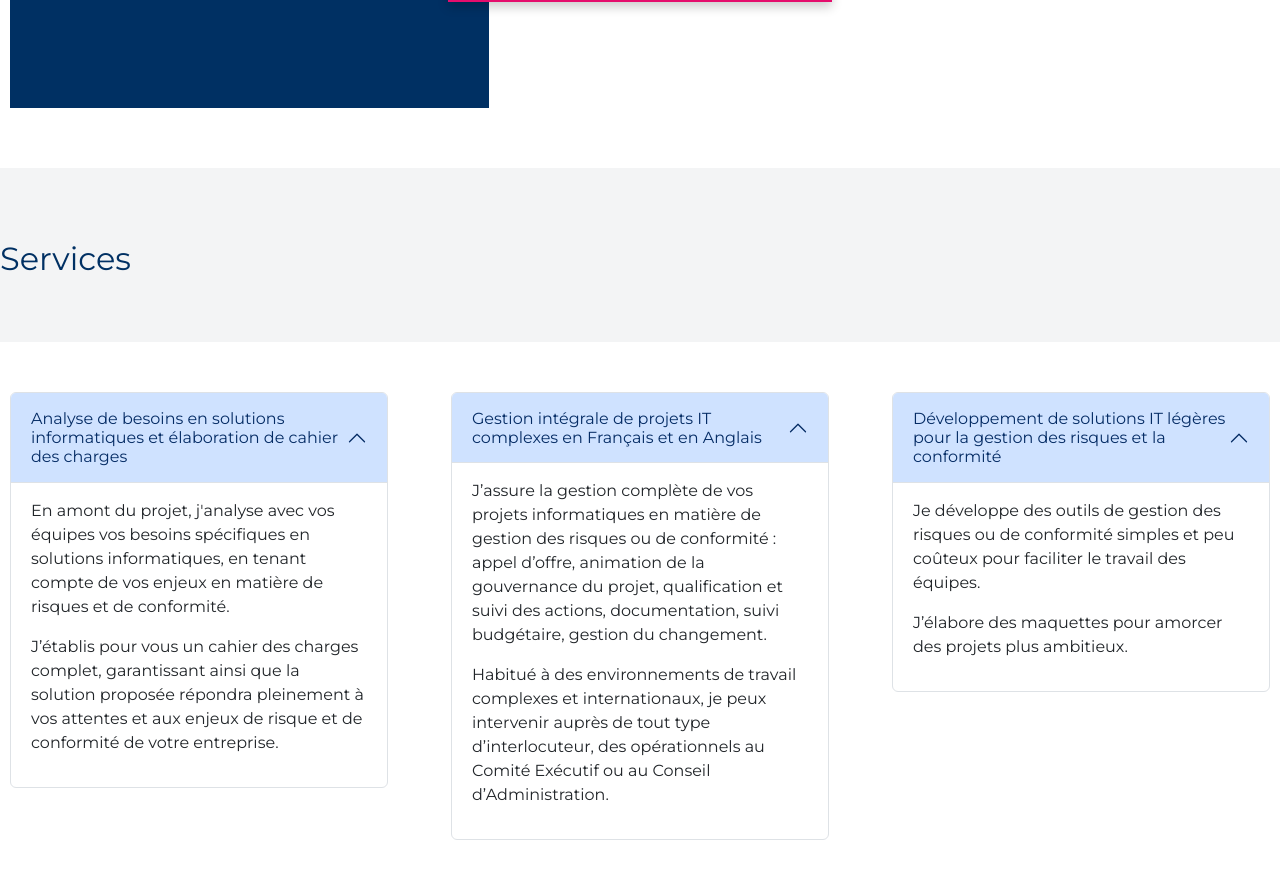
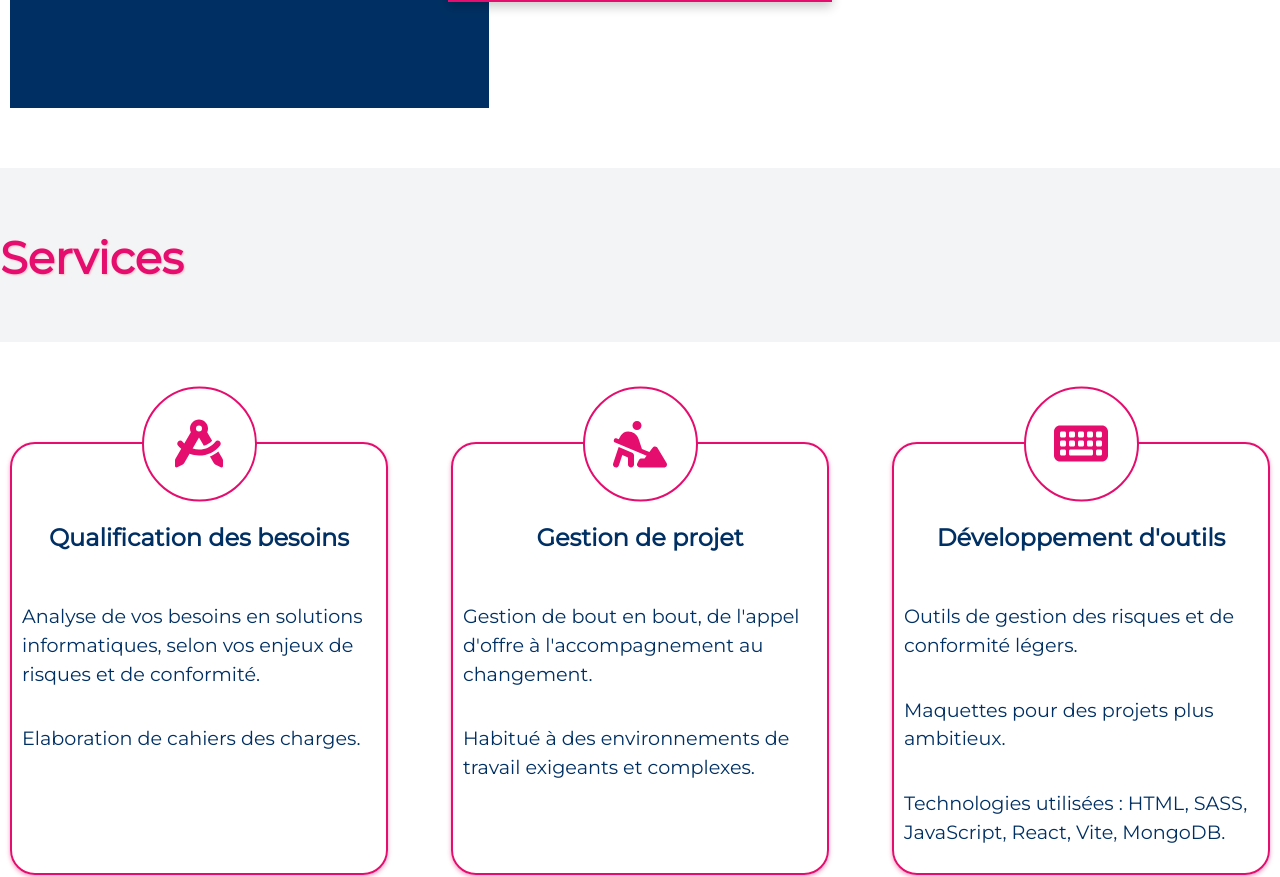
Before and after one commit to Myzaka/Personal-page, a React (Create React App) app in the folder frontend/: page / in a window 1280 px wide. Shown: the part 692-1569 px from the top of the page. Built offline with nearby package versions, Linux system fonts and the light colour scheme.

Commit message:
Refonte section Services

```diff
--- a/frontend/package.json
+++ b/frontend/package.json
@@ -4,6 +4,9 @@
   "version": "0.1.0",
   "private": true,
   "dependencies": {
+    "@fortawesome/fontawesome-svg-core": "^6.4.2",
+    "@fortawesome/free-solid-svg-icons": "^6.4.2",
+    "@fortawesome/react-fontawesome": "^0.2.0",
     "@testing-library/jest-dom": "^5.17.0",
     "@testing-library/react": "^13.4.0",
     "@testing-library/user-event": "^13.5.0",
--- a/frontend/src/App.scss
+++ b/frontend/src/App.scss
@@ -2,16 +2,16 @@
 @font-face { font-family: Montserrat-Bold; src: url('./assets/font/Montserrat-Bold.ttf'); }
 
 .body {
-    background-color: transparent;
     background-image: url("../src/assets/image/test.png"), linear-gradient(rgba(243, 244, 245, 1), rgba(243, 244, 245, 1));
+    background-blend-mode:luminosity;
     background-attachment: fixed;
     background-size: contain;
     background-repeat: no-repeat;
-    background-position: center;
+    background-position:right;
     height: 100%;
     margin: 0;
     padding: 0;
-    @media(max-width: 600px) {
+    @media(max-width: 1200px) {
         background-image: linear-gradient(#E50D6D, #E50D6D);
         }
 }
@@ -21,7 +21,11 @@
     background-color: transparent;
     display: flex;
     align-items: center;
-    @media(max-width: 600px) {
+    color: #E50D6D;
+    font-size: 2.8em;
+    font-weight: 700;
+    text-shadow: 1px 1px 2px pink;
+    @media(max-width: 1200px) {
         color: white;
         height: 100px;
         justify-content: center;
--- a/frontend/src/components/Generic/Block/Block.jsx
+++ b/frontend/src/components/Generic/Block/Block.jsx
@@ -1,5 +1,11 @@
 import React, { useState } from 'react';
 import './Block_style.scss';
+import { FontAwesomeIcon } from '@fortawesome/react-fontawesome'
+import { faCompassDrafting } from '@fortawesome/free-solid-svg-icons'
+import { faDigging } from '@fortawesome/free-solid-svg-icons'
+
+const compass = <FontAwesomeIcon icon={faCompassDrafting} />
+const digging = <FontAwesomeIcon icon={faDigging} />
 
 /*export default function Block({ title, sentence }) {
   const sentences = sentence.split('.');
@@ -41,27 +47,24 @@ import './Block_style.scss';
   );
 }*/
 
-
-import Accordion from 'react-bootstrap/Accordion';
-
-function Block({ title, sentence }) {
+function Block({ title, sentence, icon }) {
   const sentences = sentence.split('.');
   const filteredSentences = sentences.filter(e => e.trim() !== '');
   return (
-    <Accordion defaultActiveKey="0" className='block'>
-      <Accordion.Item eventKey="0">
-        <Accordion.Header >{title}</Accordion.Header>
-        <Accordion.Body>
+    <div className='block'>
+      <div className='block__icon'>
+        <i>{icon}</i>
+      </div>
+      <h2 className='block__title'>{title}</h2>
       {filteredSentences.map((e, index) => (
             <p
+            className='block__body'
               key={index}
             >
               {e.trim()}.
             </p>
           ))}
-        </Accordion.Body>
-      </Accordion.Item>
-    </Accordion>
+    </div>
   );
 }
 
--- a/frontend/src/components/Generic/Block/Block_style.scss
+++ b/frontend/src/components/Generic/Block/Block_style.scss
@@ -1,23 +1,51 @@
 .block {
     display: flex;
     flex-direction: column;
-    margin-top: 50px;
+    margin-top: 100px;
     width: 30%;
     height: auto;
+    border: 2px solid #E50D6D;
+    box-shadow: 0px 2px 4px rgba(229, 13, 109, 0.4);
+    //background-color: #003063;
+    //background-image: linear-gradient(rgba(0, 48, 99, 0.7), rgba(0, 48, 99, 0.7));
+    color:#003063;
+    border-radius: 25px;
     @media(max-width: 600px) {
         margin-top: 0;
         width: 100%;
         }
+    &__icon {
+        display: flex;
+        justify-content: center;
+        align-items: center;
+        align-self: center;
+        font-size: 3em;
+        align-content: center;
+        color: #E50D6D;
+        background-color: white;
+        border-radius: 50%;
+        border: 2px solid #E50D6D;
+        width: 115px;
+        aspect-ratio: 1/1;
+        position: absolute;
+        transform: translate(0,-50%);
+
+    }
     &__title {
-        font-size: 1.2em;
+        font-size: 1.5em;
+        align-self: center;
         font-weight: 700;
-        max-height: 300px;
+        height: 60px;
         transition: max-height .6s;
-        padding: 5px;
-        margin-top: 50px;
+        //padding: 10px;
+        margin-top: 80px;
         @media(max-width: 600px) {
             margin: 0;
             }
+    }
+    &__body {
+        font-size: 1.2em;
+        padding: 10px;
     }
     &__titleColored {
         font-weight: 500;
--- a/frontend/src/components/Services/Services.jsx
+++ b/frontend/src/components/Services/Services.jsx
@@ -1,12 +1,13 @@
-import React, { Component } from 'react';
+import React from 'react';
 import './Services_style.scss';
 import texts from './Services_text.json';
 import Block from '../Generic/Block/Block';
 import '../Generic/Block/Block_style.scss';
 import { useLang } from '../Generic/Language_context';
-import Parallax from '../Generic/Parallax';
-import Parallax2 from '../Generic/Parallax2';
-import { ParallaxBanner } from 'react-scroll-parallax';
+import { FontAwesomeIcon } from '@fortawesome/react-fontawesome'
+import { faCompassDrafting } from '@fortawesome/free-solid-svg-icons'
+import { faDigging } from '@fortawesome/free-solid-svg-icons'
+import { faKeyboard } from '@fortawesome/free-solid-svg-icons'
 
 export default function Services() {
     const { language } = useLang();
@@ -24,16 +25,19 @@ export default function Services() {
                     language={'fr'}
                     title={text['title1']}
                     sentence={text['text1']}
+                    icon={<FontAwesomeIcon icon={faCompassDrafting} />}
                     />
                 <Block
                     language={'fr'}
                     title={text['title2']}
                     sentence={text['text2']}
+                    icon={<FontAwesomeIcon icon={faDigging} />}
                     />
                 <Block
                     language={'fr'}
                     title={text['title3']}
                     sentence={text['text3']}
+                    icon={<FontAwesomeIcon icon={faKeyboard} />}
                     />
             </div>
         </section>
--- a/frontend/src/components/Services/Services_style.scss
+++ b/frontend/src/components/Services/Services_style.scss
@@ -1,7 +1,7 @@
 .services {
     display: flex;
     flex-direction: column;
-    height: 100vh;
+    height: 70vh;
     background-color: white;
     padding : 0 10px;
     @media(max-width: 600px) {
--- a/frontend/src/components/Services/Services_text.json
+++ b/frontend/src/components/Services/Services_text.json
@@ -1,12 +1,12 @@
 {
     "fr": {
       "title":"Services",
-      "title1": "Analyse de besoins en solutions informatiques et élaboration de cahier des charges",
-      "text1": "En amont du projet, j'analyse avec vos équipes vos besoins spécifiques en solutions informatiques, en tenant compte de vos enjeux en matière de risques et de conformité. J’établis pour vous un cahier des charges complet, garantissant ainsi que la solution proposée répondra pleinement à vos attentes et aux enjeux de risque et de conformité de votre entreprise.",
-      "title2": "Gestion intégrale de projets IT complexes en Français et en Anglais",
-      "text2": "J’assure la gestion complète de vos projets informatiques en matière de gestion des risques ou de conformité : appel d’offre, animation de la gouvernance du projet, qualification et suivi des actions, documentation, suivi budgétaire, gestion du changement. Habitué à des environnements de travail complexes et internationaux, je peux intervenir auprès de tout type d’interlocuteur, des opérationnels au Comité Exécutif ou au Conseil d’Administration.",
-      "title3": "Développement de solutions IT légères pour la gestion des risques et la conformité",
-      "text3": "Je développe des outils de gestion des risques ou de conformité simples et peu coûteux pour faciliter le travail des équipes. J’élabore des maquettes pour amorcer des projets plus ambitieux."
+      "title1": "Qualification des besoins",
+      "text1": "Analyse de vos besoins en solutions informatiques, selon vos enjeux de risques et de conformité. Elaboration de cahiers des charges.",
+      "title2": "Gestion de projet",
+      "text2": "Gestion de bout en bout, de l'appel d'offre à l'accompagnement au changement. Habitué à des environnements de travail exigeants et complexes",
+      "title3": "Développement d'outils",
+      "text3": "Outils de gestion des risques et de conformité légers. Maquettes pour des projets plus ambitieux. Technologies utilisées : HTML, SASS, JavaScript, React, Vite, MongoDB"
     },
     "en": {
       "title":"Services",
```
Also changed, not shown: 2 other files (tests, documents, lock files or other folders). Lines whose indentation alone changed are shown as unchanged.
